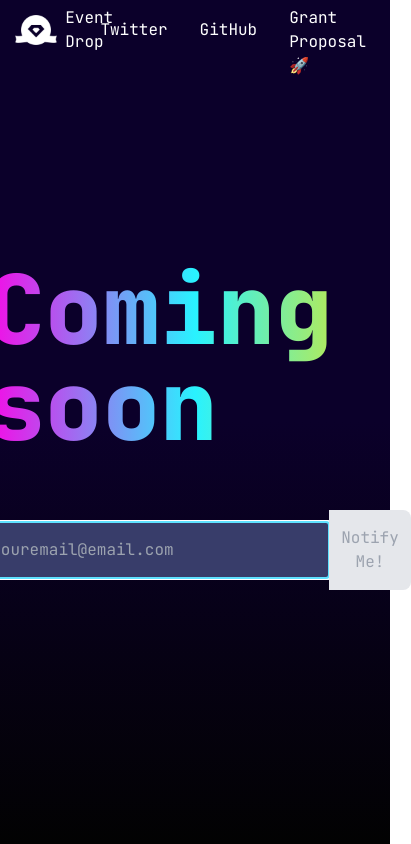
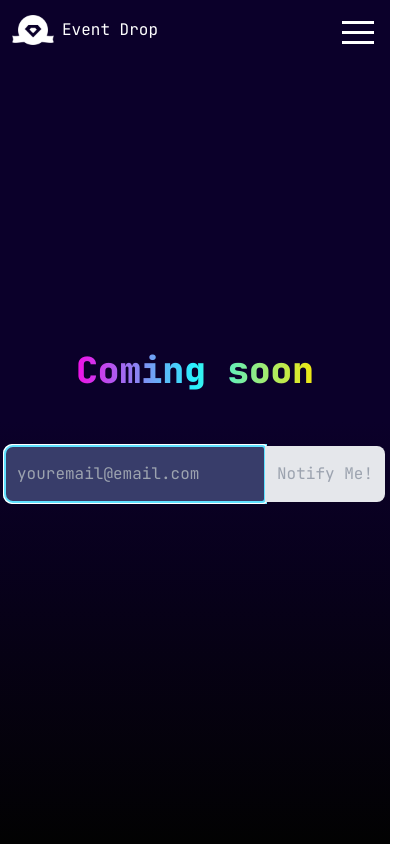
Before and after one commit to MainThreadYC/coming-soon, a Next.js app: page / in a window 390 px wide. Shown: the whole page, 411 px wide, since content can reach past the window. Built offline with nearby package versions, Linux system fonts and the light colour scheme.

Commit message:
mobile menu

```diff
--- a/src/components/Header.tsx
+++ b/src/components/Header.tsx
@@ -1,20 +1,42 @@
 import { menuItems } from "@/data/menu";
 import Image from "next/image";
 import Link from 'next/link';
+import Hamburger from 'hamburger-react';
+import { useState } from "react";
 
-const Header:React.FC = () =>
-    <div className="absolute top-0 left-0 w-full h-[60px] bg-[#0B002A] flex items-center justify-between px-6 text-white">
+const Header:React.FC = () => {
+    const [isMenuOpen, setIsMenuOpen] = useState(false);
+
+    return (
+        <div className="absolute top-0 left-0 w-full h-[60px] bg-[#0B002A] flex items-center justify-between px-2 text-white md:px-6">
             <Link href="/" id="event-drop-header" className="flex items-center justify-center select-none">
                 <Image src="/event-drop-home.png" alt="Event Drop Icon" width={50} height={50} />
                 <h1 className="ml-1">Event Drop</h1>
             </Link>
-        <ul className="flex items-center">
+            <ul className="hidden items-center md:flex">
             {menuItems.map((item, index) =>
                 <li className={`${index === menuItems.length-1  ? 'mr-0' : 'mr-8'} hover:opacity-75`} key={item.name}>
                     <a href={item.href} target="_blank">{item.name}</a>
                 </li>)
             }
             </ul>
+            <div id="mobile-menu" className="md:hidden">
+                    <div className="absolute top-2 right-2 z-20">
+                        <Hamburger toggled={isMenuOpen} toggle={setIsMenuOpen} />
+                    </div>
+                    <div id="mobile-menu-items" className={`absolute opacity-0 top-0 -left-full w-full h-screen bg-[#0B002A] z-10 transition-all ease-in-out ${isMenuOpen ? '-left-0 opacity-90' : ''}`}>
+                        <ul className="w-full p-6 pt-16">
+                        {menuItems.map((item, index) =>
+                            <li className="text-xl mb-12 underline" key={item.name}>
+                                <a href={item.href} target="_blank">{item.name}</a>
+                            </li>)
+                        }
+                        </ul>
+                    </div>
             </div>
 
+        </div>
+    )
+}
+
 export default Header;
--- a/src/components/Main.tsx
+++ b/src/components/Main.tsx
@@ -16,12 +16,12 @@ const Main:React.FC = () => {
     }, [email])
 
     return  (
-        <main>
-            <h3 className="p-2 text-8xl font-extrabold text-transparent bg-clip-text bg-gradient-to-r from-[#FF00E5] via-[#29F2FF] to-[#FFE600]">
+        <main className="flex flex-col justify-center items-center">
+            <h3 className="p-2 text-4xl font-extrabold text-transparent bg-clip-text bg-gradient-to-r from-[#FF00E5] via-[#29F2FF] to-[#FFE600] md:text-8xl">
                 Coming soon
             </h3>
             <form className="mt-12 flex justify-center w-full items-center" onSubmit={onSubmitForm}>
-                <input autoFocus className="bg-[#383D6A] text-white font-normal px-3 py-4 min-w-[350px] rounded-tl-lg rounded-bl-lg focus:ring-offset-0 focus:ring-2 focus:ring-[#5FE2FF] focus:outline-[#5FE2FF]" type="email" placeholder="youremail@email.com" value={email} onChange={onUpdateEmail} />
+                <input autoFocus className="bg-[#383D6A] text-white font-normal px-3 py-4 rounded-tl-lg rounded-bl-lg focus:ring-offset-0 focus:ring-2 focus:ring-[#5FE2FF] focus:outline-[#5FE2FF] md:min-w-[350px]" type="email" placeholder="youremail@email.com" value={email} onChange={onUpdateEmail} />
                 <button disabled={isBtnDisabled} className={`${isBtnDisabled ? 'bg-gray-200 text-gray-400 cursor-not-allowed' : 'font-normal bg-white hover:ring-2 hover:ring-[#5FE2FF] active:scale-105'} px-3 py-4 rounded-tr-lg rounded-br-lg ease-in-out`} type="submit">Notify Me!</button>
             </form>
         </main>
```
Lines whose indentation alone changed are shown as unchanged.
